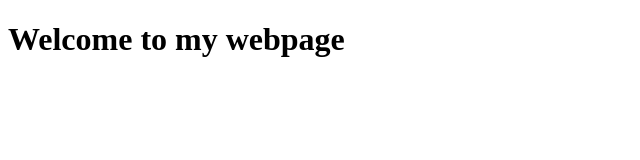
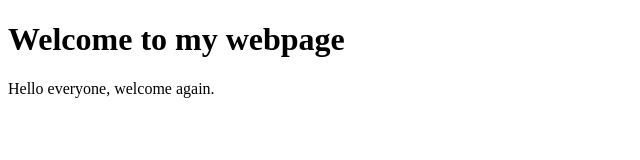
Before and after one commit to fosajeff/intro-to-git-and-github, a plain HTML site: page index.html in a window 1280 px wide. Shown: the whole page, without its empty margins (0-640 px from the left). Drawn offline with Linux system fonts and the light colour scheme.

Commit message:
Added a paragraph to index page

```diff
--- a/index.html
+++ b/index.html
@@ -1,10 +1,13 @@
 <!DOCTYPE html>
 <html>
+
 <head>
     <title>My webpage</title>
 </head>
 
 <body>
     <h1>Welcome to my webpage</h1>
+    <p>Hello everyone, welcome again.</p>
 </body>
+
 </html>
```
Lines whose indentation alone changed are shown as unchanged.
